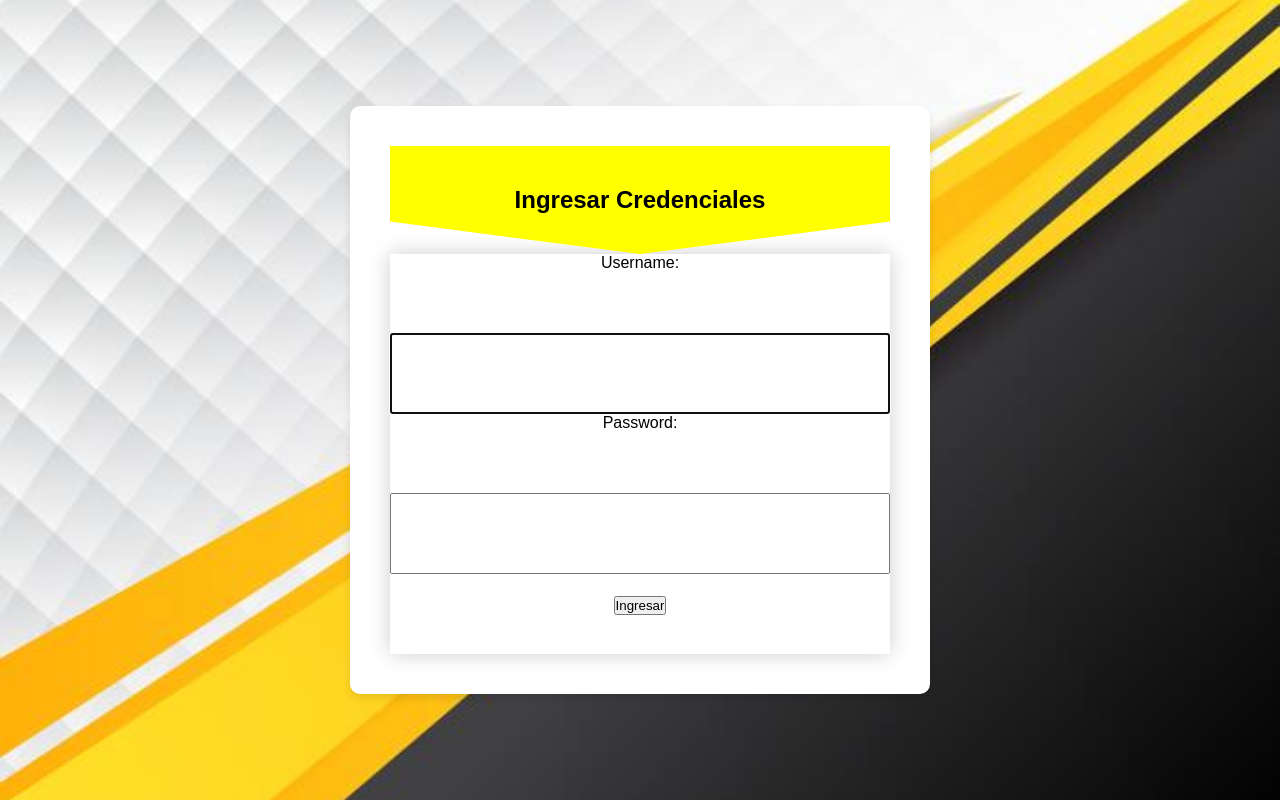
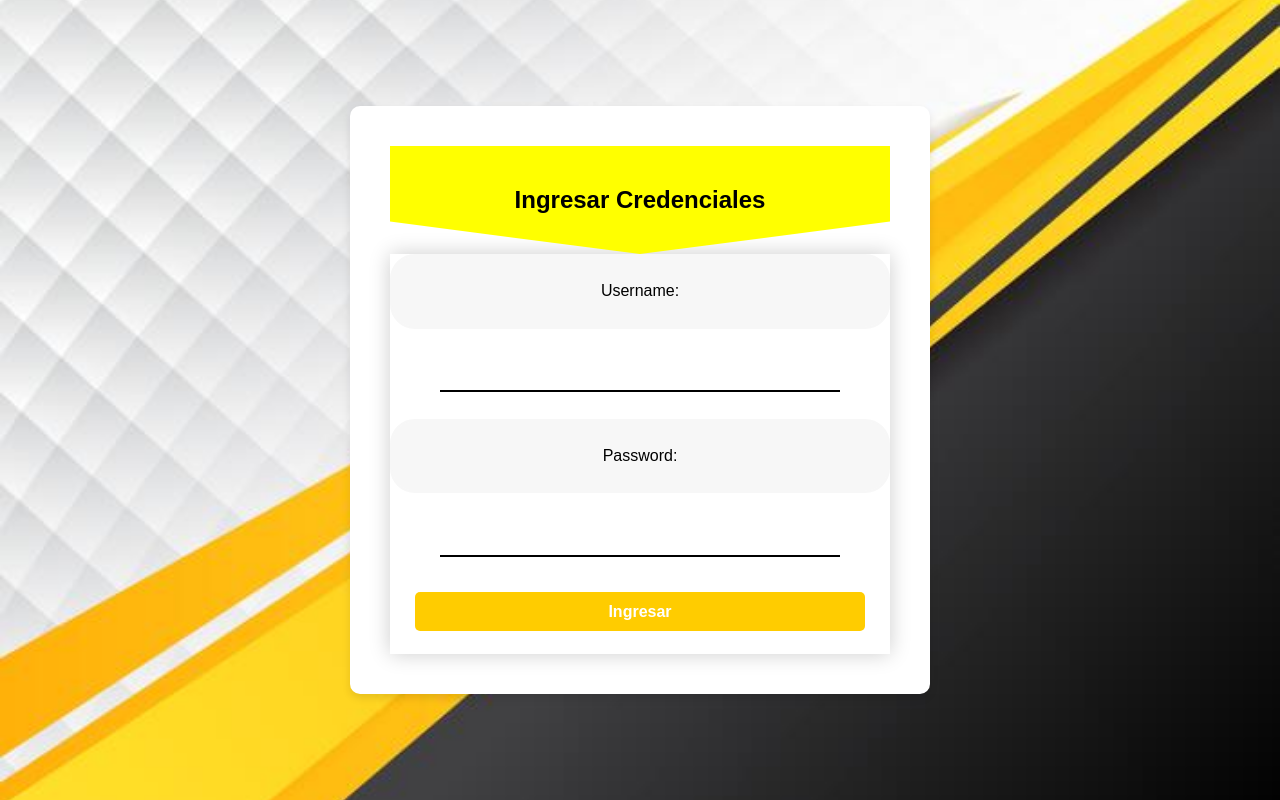
Before and after one commit to altabam/newbery, a Django app: page /accounts/login/ in a window 1280 px wide. Run offline with Django 4.2, Linux system fonts and the light colour scheme.

Commit message:
Modificacion en estilos del login

```diff
--- a/home/static/css/base.css
+++ b/home/static/css/base.css
@@ -149,7 +149,7 @@ body {
   align-self: center;
   box-shadow: 0 0 20px rgba(0, 0, 0, 0.2);
 }
-.formulario > p{
+.formulario > label{
   width: auto;
   border-radius: 25px;
   border: 2px solid #f7f7f7;
@@ -161,10 +161,30 @@ body {
   padding: 0%;
   position: relative;
 }
-.formulario > p >  input{
+.formulario >  input{
   width: 80%;
   background-color: transparent;
   border: none;  /* Elimina todos los bordes */
   border-bottom: 2px solid black;  /* Agrega un borde inferior */
   outline: none;
+  display: block;
+  align-self:center;
+  justify-self: center;
+  text-align: center;
 }
+.boton{
+  background-color: #ffcc00; /* Amarillo */
+  color: #ffffff; /* Blanco */
+  border: none;
+  padding: 0%;
+  height: 70%;
+  width: 90%;
+  font-size: 16px;
+  font-weight: bold;
+  border-radius: 5px;
+  transition: background-color 0.3s;
+  display: block;
+  justify-items: center;
+  align-content: center;
+  text-align: center !important;
+}
--- a/home/templates/registration/login.html
+++ b/home/templates/registration/login.html
@@ -14,7 +14,7 @@
             {% csrf_token%}
             {{form}}
             <div class="divBoton">
-                <input type="submit" value="Ingresar"></input:type>
+                <input class="boton" type="submit" value="Ingresar"></input:type>
             </div>
 
         </form>
```
